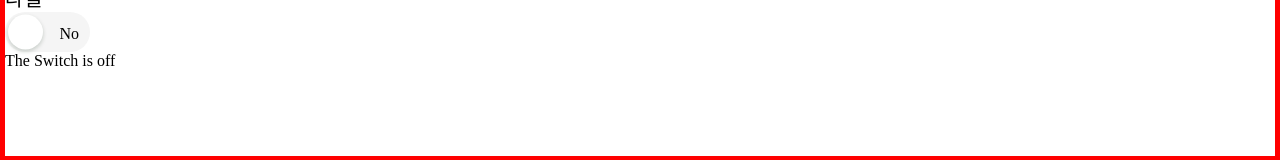
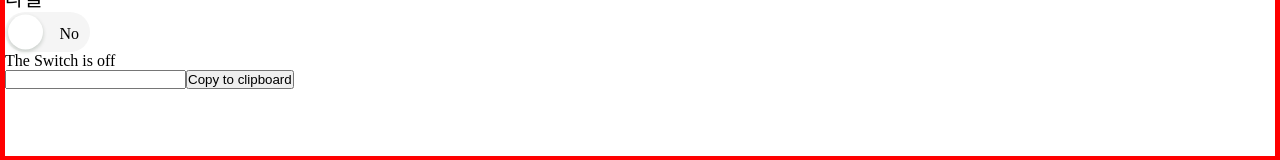
Before and after one commit to searchme86/react-type-App-Video, a React (Create React App) app: page / in a window 1280 px wide. Shown: the part 569-729 px from the top of the page. Built offline with nearby package versions, Linux system fonts and the light colour scheme.

Commit message:
⚡️ clipboard components cleared

```diff
--- /dev/null
+++ b/src/Views/Assets/Components/ClipboardComp/Clip.style.ts
@@ -0,0 +1 @@
+import styled from 'styled-components';
--- /dev/null
+++ b/src/Views/Assets/Components/ClipboardComp/ClipData.tsx
@@ -0,0 +1,21 @@
+import React from 'react';
+import CopyToClipboard from 'react-copy-to-clipboard';
+
+interface lClipboard {
+  value: string;
+  copyText: (e: React.ChangeEvent<HTMLInputElement>) => void;
+  onCopy: (value: string, result: boolean) => void;
+}
+
+function ClipData({ value, copyText, onCopy }: lClipboard) {
+  return (
+    <div>
+      <input type="text" value={value} onChange={copyText} />
+      <CopyToClipboard text={value} onCopy={onCopy}>
+        <button>Copy to clipboard</button>
+      </CopyToClipboard>
+    </div>
+  );
+}
+
+export default ClipData;
--- /dev/null
+++ b/src/Views/Assets/Components/ClipboardComp/Clipboard.tsx
@@ -0,0 +1,21 @@
+import React, { useState } from 'react';
+import ClipData from './ClipData';
+
+function Clipboard() {
+  const [value, setValue] = useState('');
+  const [copied, setCopied] = useState(false);
+  const copyText = (e: React.ChangeEvent<HTMLInputElement>) => {
+    setValue(e.currentTarget.value);
+  };
+  const onCopy = (value: string) => {
+    setValue(value);
+    setCopied(true);
+  };
+  return (
+    <div>
+      <ClipData value={value} copyText={copyText} onCopy={onCopy} />
+    </div>
+  );
+}
+
+export default Clipboard;
--- a/src/Views/Assets/Components/VideoComp.tsx
+++ b/src/Views/Assets/Components/VideoComp.tsx
@@ -2,6 +2,7 @@ import React, { useState, useRef } from 'react';
 import ReactPlayer from 'react-player';
 import ProgressBar from '@ramonak/react-progress-bar';
 import Toggle from './ToggleComp/Toggle';
+import Clipboard from './ClipboardComp/Clipboard';
 
 function VideoComp() {
   const size = {
@@ -109,6 +110,7 @@ function VideoComp() {
           <Toggle />
         </div>
       </div>
+      <Clipboard />
     </div>
   );
 }
```
Also changed, not shown: src/@types/Clipboard.d.ts (added, +31 -0 lines).
